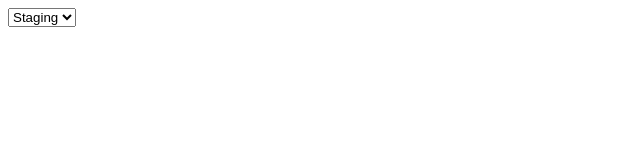
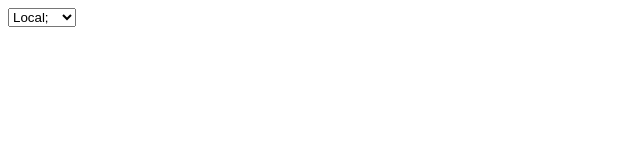
Before and after one commit to AgateHQ/branch-master, a Next.js app: page /components/SelectEnviroment in a window 1280 px wide. Shown: the top 160 px of the page, without its empty margins (0-640 px from the left). Built offline with nearby package versions, Linux system fonts and the light colour scheme.

Commit message:
Adding local environment

```diff
--- a/pages/_app.js
+++ b/pages/_app.js
@@ -10,6 +10,7 @@ export default function MyApp({ Component, pageProps }) {
 
   let axateScriptStaging = "https://wallet-staging.axate.io/bundle.js";
   let axateScriptLive = "https://wallet.axate.io/bundle.js";
+  let axateScriptLocal = "http://localhost:3000/bundle.js";
 
   useEffect(() => {
     const storedValue = localStorage.getItem('selectedEnviroment');
--- a/pages/components/SelectEnviroment.js
+++ b/pages/components/SelectEnviroment.js
@@ -9,6 +9,7 @@ const SelectEnviroment = () => {
 
     // Options for the select dropdown
     const options = [
+      { value: 'local', label: 'Local;' },
       { value: 'staging', label: 'Staging' },
       { value: 'live', label: 'Live' },
     ];
```
